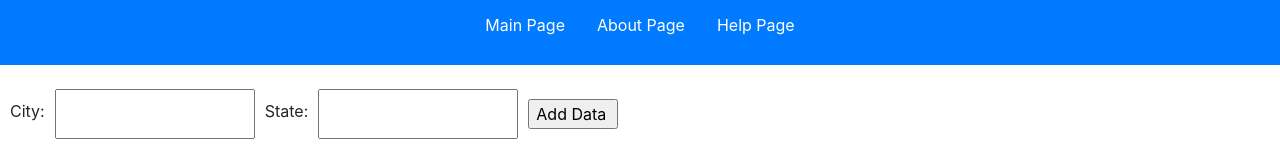
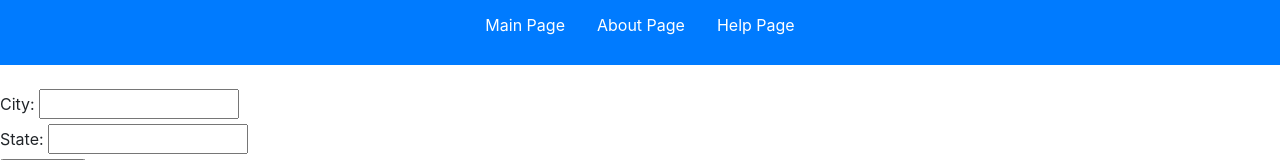
Before and after one commit to EwuraImpraim/INST377-TEAM-PROJECT, a website: page help.html in a window 1280 px wide. Shown: the part 71-231 px from the top of the page. Drawn offline with nearby package versions, Linux system fonts and the light colour scheme; no server answers.

Commit message:
css fix for help page

```diff
--- a/HomePage.css
+++ b/HomePage.css
@@ -89,27 +89,9 @@ footer {
 }
 
 /* help.css */
-
-form {
-    display: flex;
-    flex-direction: row;
-    align-items: normal;
-}
-
-form label {
-    margin: 10px;
-    margin-bottom: 5px;
-}
-
 #city,
 #state {
     width: 200px; /* Adjust width as needed */
-}
-
-input[type="submit"] {
-    margin: 10px;
-    text-align: justify;
-    width: 90px; /* Adjust width as needed */
 }
 
 #chart-container {
```
